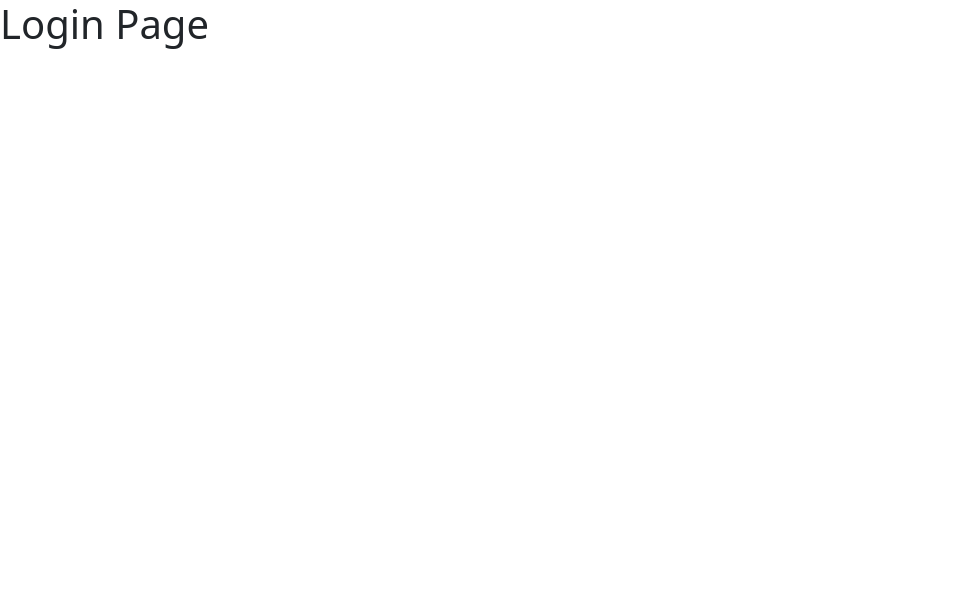
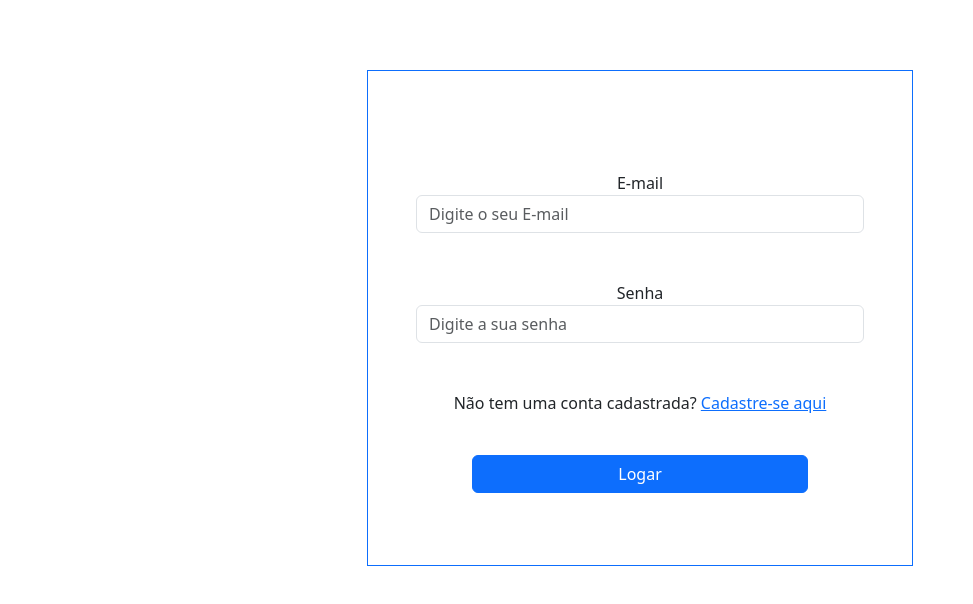
Before and after one commit to luisacoutinho06/sistema_gerenciamento_seguranca, a Vue app in the folder frontend/authentication-app-vue/: page / in a window 1280 px wide. Shown: the top 604 px of the page, without its empty margins (0-973 px from the left). Built offline with nearby package versions, Linux system fonts and the light colour scheme.

Commit message:
Iniciando a tela de Login.

```diff
--- a/frontend/authentication-app-vue/src/components/auth-components/login/Login.js
+++ b/frontend/authentication-app-vue/src/components/auth-components/login/Login.js
@@ -3,6 +3,17 @@
 export default {
   name: 'LoginComponent',
   data() {
-    return {};
+    return {
+      loginForm: {
+        email: null,
+        password: null,
+      },
+    };
+  },
+
+  methods: {
+    loginSubmitUserForm() {},
+
+    async submitLoginUser() {},
   },
 };
--- a/frontend/authentication-app-vue/src/components/auth-components/login/LoginComponent.vue
+++ b/frontend/authentication-app-vue/src/components/auth-components/login/LoginComponent.vue
@@ -1,6 +1,46 @@
 <template>
-  <div class="row justify-content-center">
-    <h1>Login Page</h1>
+  <div class="container">
+    <div class="row">
+      <div class="col-lg-6 offset-lg-3 col-sm-10 offset-sm-1">
+        <form
+          class="text-center border border-primary p-5"
+          style="margin-top: 70px; height: auto; padding-top: 100px !important"
+          v-on:submit.prevent="loginSubmitUserForm()"
+        >
+          <!-- Inserindo os campos referente ao login: -->
+          <label for="email">E-mail</label>
+          <input
+            type="email"
+            id="email"
+            name="email"
+            class="form-control mb-5"
+            placeholder="Digite o seu E-mail"
+            v-model="loginForm.email"
+          />
+
+          <label for="password">Senha</label>
+          <input
+            type="password"
+            id="password"
+            name="password"
+            class="form-control mb-5"
+            placeholder="Digite a sua senha"
+            v-model="loginForm.password"
+          />
+
+          <p class="center">
+            Não tem uma conta cadastrada?
+            <router-link to="/register">Cadastre-se aqui</router-link>
+          </p>
+
+          <center>
+            <button @click="submitLoginUser" class="btn btn-primary btn-block w-75 my-4">
+              Logar
+            </button>
+          </center>
+        </form>
+      </div>
+    </div>
   </div>
 </template>
 
```
Also changed, not shown: frontend/authentication-app-vue/src/.eslintrc.js, 1 other file (tests, documents, lock files or other folders).
